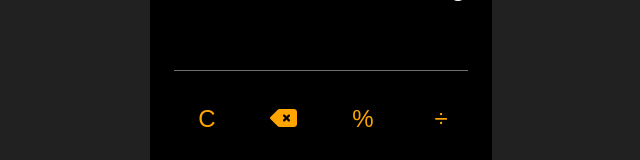
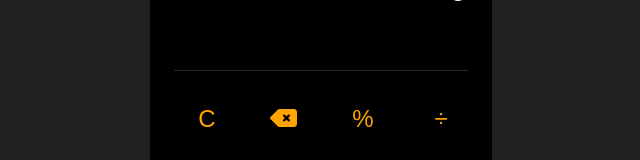
Before and after one commit to Aekpavit/react-calculator, a React (Vite) app: page / in a window 1280 px wide. Shown: the part 199-359 px from the top of the page, without its empty margins (319-959 px from the left). Built offline with nearby package versions, Linux system fonts and the light colour scheme.

Commit message:
Update Calculator.css

```diff
--- a/src/components/Calculator.css
+++ b/src/components/Calculator.css
@@ -78,7 +78,7 @@ input {
 }
 
 .line {
-  border-top: 0.12px solid #6e6e6e; /* 0.1 * 1.2 */
+  border-top: 0.75px solid #292929; /* 0.1 * 1.2 */
   margin-top: 45px;
   padding-top: 15px;
   display: block;
```
